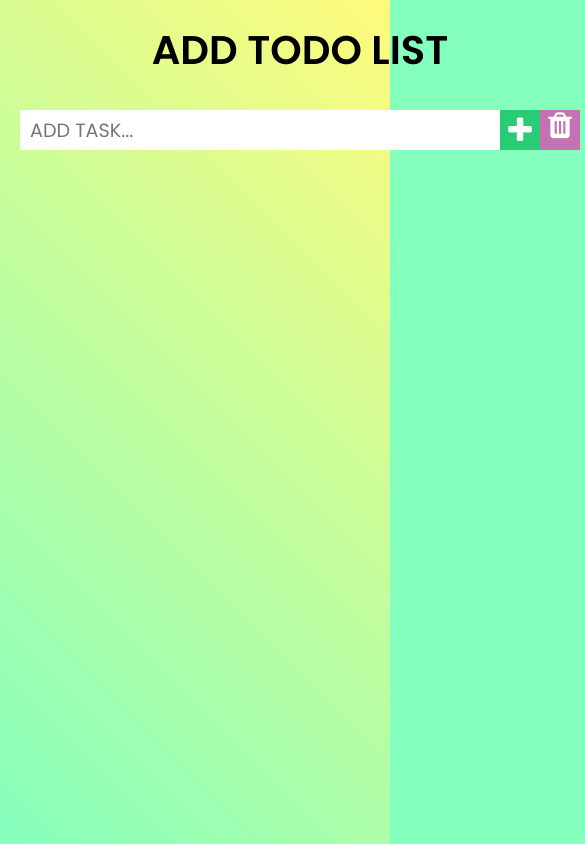
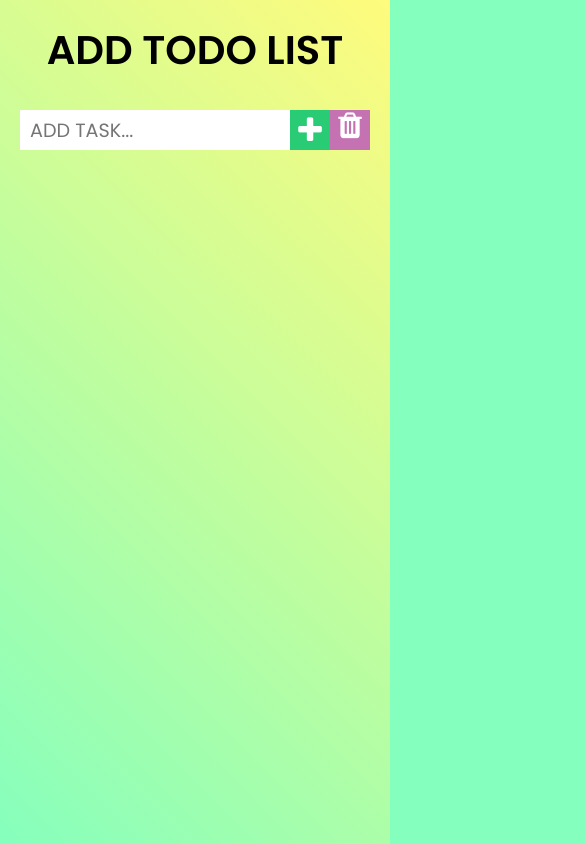
Before and after one commit to GautamGoyal2341/Todolist, a plain HTML site: page index.html in a window 390 px wide. Shown: the whole page, 585 px wide, since content can reach past the window. Drawn offline with Linux system fonts and the light colour scheme.

Commit message:
media query added

```diff
--- a/index.css
+++ b/index.css
@@ -157,3 +157,9 @@ height: 100%;
 .button button i {
     pointer-events: none;
 }
+
+@media screen and (max-width : 600px ) {
+    #todos{
+        width: 100%;
+    }
+}
```
